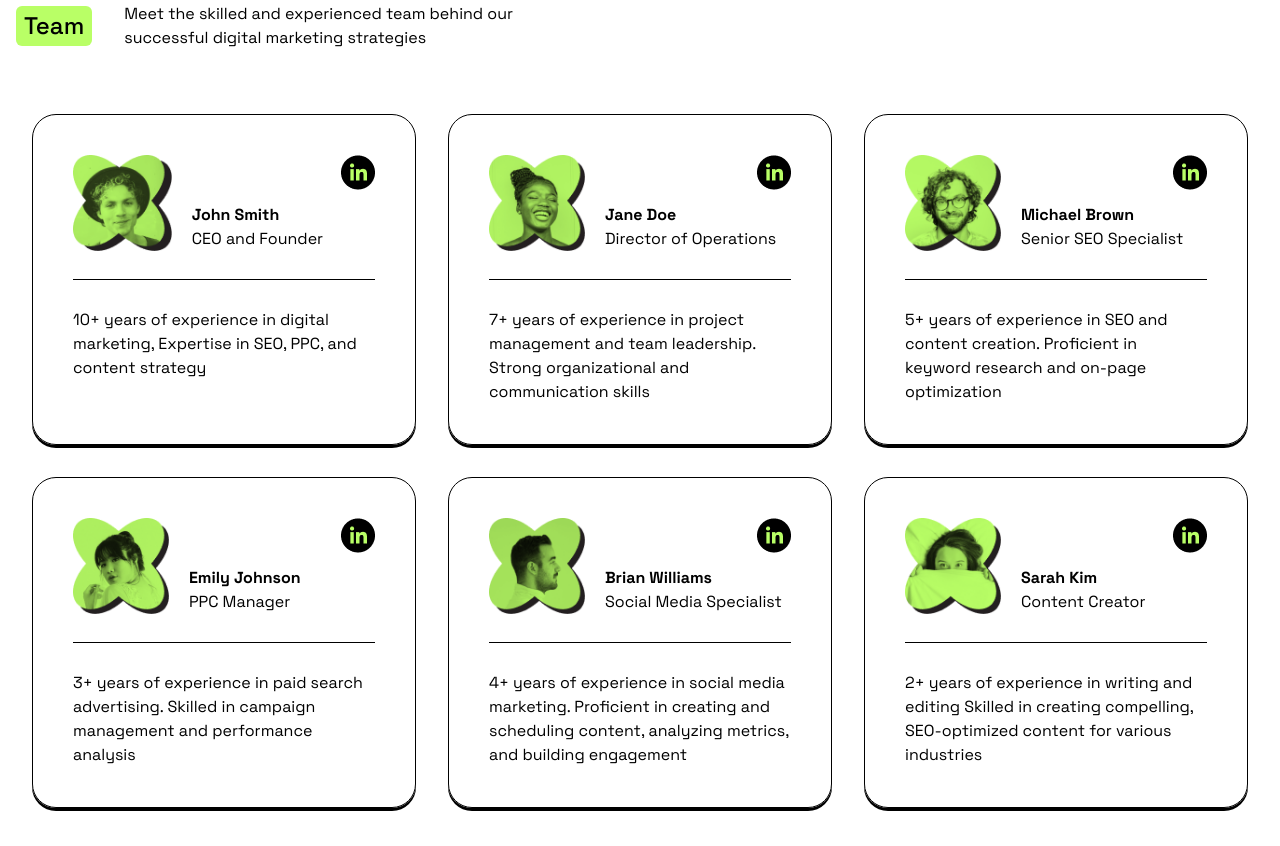
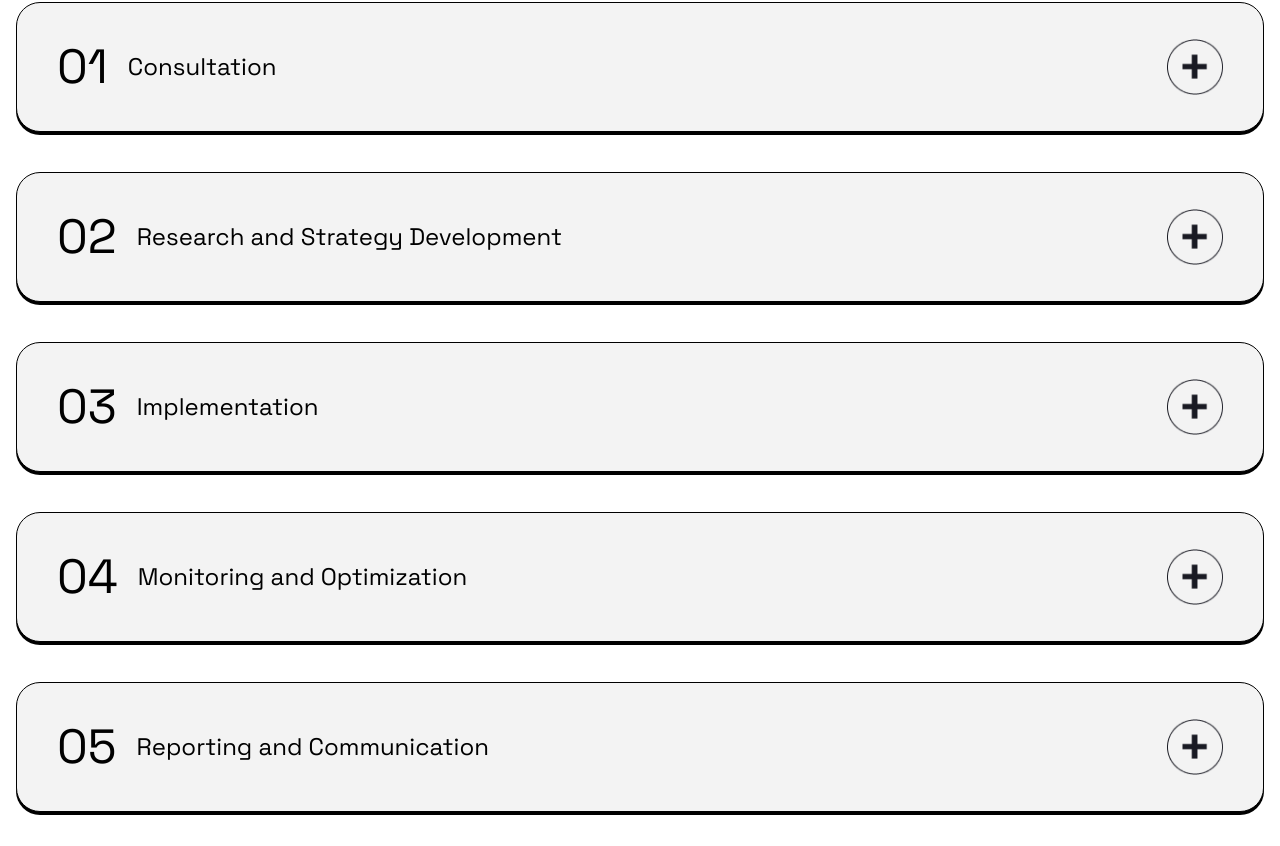
Before and after one commit to proverbed/Positivus-DigitalMarketingAgency, a React (Vite) app: page / in a window 1280 px wide. Shown: the part 2448-3294 px from the top of the page. Built offline with nearby package versions, Linux system fonts and the light colour scheme.

Commit message:
Accordion component and section component

```diff
--- a/src/App.tsx
+++ b/src/App.tsx
@@ -6,6 +6,7 @@ import CardSection from "./components/CardSection";
 import ProposalCard from "./components/ProposalCard";
 import TeamCardSection from "./components/TeamCardSection";
 import CaseStudiesSection from "./components/CaseStudiesSection";
+import AccordionSection from "./components/AccordionSection";
 
 const App = () => {
   return (
@@ -33,6 +34,7 @@ const App = () => {
           line1="Step-by-Step Guide to Achieving"
           line2="Your Business Goals"
         />
+        <AccordionSection />
         <Heading
           title="Team"
           line1="Meet the skilled and experienced team behind our"
--- /dev/null
+++ b/src/components/Accordion.tsx
@@ -0,0 +1,59 @@
+import open_icon from "../assets/open_icon.png";
+import close_icon from "../assets/close_icon.png";
+import { useState } from "react";
+
+type Props = {
+  sub_title: string;
+  title: string;
+  children: string;
+};
+
+const Accordion = ({ sub_title, title, children }: Props) => {
+  const [isOpen, setIsOpen] = useState(false);
+
+  const toggleAccordion = () => {
+    setIsOpen(!isOpen);
+  };
+
+  if (isOpen) {
+    return (
+      <div
+        className={`ease-in-out duration-150 flex flex-col rounded-3xl lg:px-10 lg:py-10 px-5 py-5 border border-black shadow-[0px_3px_0px_0px_rgba(0,0,0)] bg-secondary`}
+      >
+        <div className="w-full relative border-b border-black pb-8 mb-8">
+          <div className="flex items-center" onClick={toggleAccordion}>
+            <div className="lg:text-5xl md:text-3xl text-2xl ">{sub_title}</div>
+            <div className="ml-5 lg:text-2xl md:text-xl text-lg">{title}</div>
+            <img
+              src={open_icon}
+              alt="open"
+              className="lg:w-14 md:w-12 w-10 absolute right-0"
+            ></img>
+          </div>
+        </div>
+
+        <p>{children}</p>
+      </div>
+    );
+  }
+
+  return (
+    <div
+      className={`ease-in-out duration-150 flex flex-col rounded-3xl lg:px-10 lg:py-10 px-5 py-5 border border-black shadow-[0px_3px_0px_0px_rgba(0,0,0)] bg-neutral w-full`}
+    >
+      <div className="w-full relative">
+        <div className="flex items-center" onClick={toggleAccordion}>
+          <div className="lg:text-5xl md:text-3xl text-2xl ">{sub_title}</div>
+          <div className="ml-5 lg:text-2xl md:text-xl text-lg">{title}</div>
+          <img
+            src={close_icon}
+            alt="close"
+            className="lg:w-14 md:w-12 w-10 absolute right-0"
+          ></img>
+        </div>
+      </div>
+    </div>
+  );
+};
+
+export default Accordion;
--- /dev/null
+++ b/src/components/AccordionSection.tsx
@@ -0,0 +1,58 @@
+import Accordion from "./Accordion";
+
+const AccordionSection = () => {
+  const items = [
+    {
+      sub_title: "01",
+      title: "Consultation",
+      description:
+        "During the initial consultation, we will discuss your business goals and objectives, target audience, and current marketing efforts. This will allow us to understand your needs and tailor our services to best fit your requirements.",
+    },
+    {
+      sub_title: "02",
+      title: "Research and Strategy Development",
+      description:
+        "During the initial consultation, we will discuss your business goals and objectives, target audience, and current marketing efforts. This will allow us to understand your needs and tailor our services to best fit your requirements.",
+    },
+    {
+      sub_title: "03",
+      title: "Implementation",
+      description:
+        "During the initial consultation, we will discuss your business goals and objectives, target audience, and current marketing efforts. This will allow us to understand your needs and tailor our services to best fit your requirements.",
+    },
+    {
+      sub_title: "04",
+      title: "Monitoring and Optimization",
+      description:
+        "During the initial consultation, we will discuss your business goals and objectives, target audience, and current marketing efforts. This will allow us to understand your needs and tailor our services to best fit your requirements.",
+    },
+    {
+      sub_title: "05",
+      title: "Reporting and Communication",
+      description:
+        "During the initial consultation, we will discuss your business goals and objectives, target audience, and current marketing efforts. This will allow us to understand your needs and tailor our services to best fit your requirements.",
+    },
+    {
+      sub_title: "06",
+      title: "Continual Improvement",
+      description:
+        "During the initial consultation, we will discuss your business goals and objectives, target audience, and current marketing efforts. This will allow us to understand your needs and tailor our services to best fit your requirements.",
+    },
+  ];
+
+  return (
+    <div className="lg:my-16 my-8 mx-4">
+      <div className="my-16">
+        <div className="flex flex-wrap items-center justify-center md:gap-8 lg:gap-10 gap-6">
+          {items.map((element) => (
+            <Accordion sub_title={element.sub_title} title={element.title}>
+              {element.description}
+            </Accordion>
+          ))}
+        </div>
+      </div>
+    </div>
+  );
+};
+
+export default AccordionSection;
```
Also changed, not shown: src/assets/close_icon.png (added), src/assets/open_icon.png (added).
